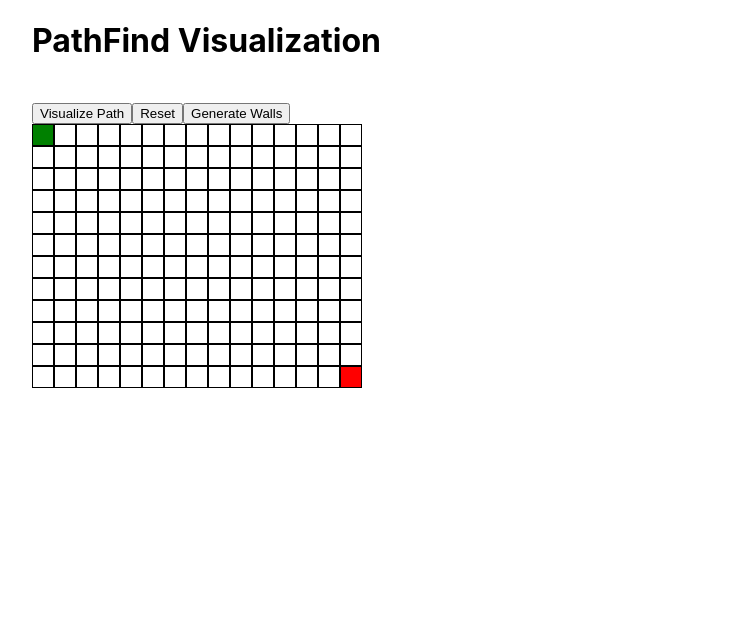
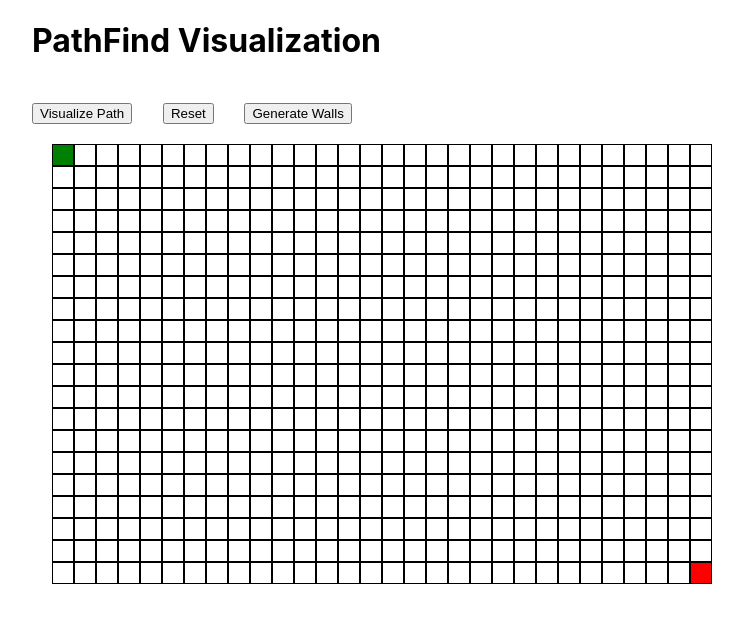
Before and after one commit to zfred219/PathFinding-project, a React (Create React App) app: page / in a window 1280 px wide. Shown: the top 622 px of the page, without its empty margins (96-839 px from the left). Built offline with nearby package versions, Linux system fonts and the light colour scheme.

Commit message:
add mouse enter, up

```diff
--- a/src/Components/Node.css
+++ b/src/Components/Node.css
@@ -36,17 +36,18 @@
     }
 
     50% {
-      background-color: peachpuff;
+      transform: scale(0.6);
+      background-color: rgb(250, 239, 202);
     }
 
-    75% {
+    /* 75% {
       transform: scale(1.2);
       background-color: peachpuff;
-    }
+    } */
 
     100% {
       transform: scale(1);
-      background-color: peachpuff;
+      background-color: rgb(253, 220, 150);
     }
   }
 
@@ -56,7 +57,7 @@
 
   .node-shortest-path {
     animation-name: shortestPath;
-    animation-duration: 1.5s;
+    animation-duration: 1s;
     animation-timing-function: ease-out;
     animation-delay: 0;
     animation-direction: alternate;
@@ -68,16 +69,16 @@
   @keyframes shortestPath {
     0% {
       transform: scale(0.6);
-      background-color: aquamarine;
+      background-color: rgb(194, 202, 212);
     }
 
     50% {
       transform: scale(1.2);
-      background-color: aquamarine;
+      background-color: rgb(188, 209, 248);
     }
 
     100% {
       transform: scale(1);
-      background-color: aquamarine;
+      background-color: rgb(159, 193, 255);
     }
   }
--- a/src/Components/Node.js
+++ b/src/Components/Node.js
@@ -4,7 +4,14 @@ import "./Node.css"
 const Node = (props) => {
     const classes = props.isStart ? "node-start" : props.isWall ? "is-wall" : props.isEnd ? "node-end" : "";
     return (
-        <div className = {`node ${classes}`} id={`node-${props.row}-${props.col}`} onMouseDown={()=>props.mouseDown(props.row, props.col)}></div>
+        <div className = {`node ${classes}`}
+         id={`node-${props.row}-${props.col}`}
+          onMouseDown={()=>props.mouseDown(props.row, props.col)}
+          onMouseEnter={()=>props.mouseEnter(props.row, props.col)}
+          onMouseUp={()=>props.mouseUp(props.row, props.col)}
+          >
+
+        </div>
     )
 };
 
--- a/src/Components/PathFind.css
+++ b/src/Components/PathFind.css
@@ -1,3 +1,4 @@
+
 
 .Wrapper {
     max-width: 80%;
@@ -7,3 +8,12 @@
 .rowWrapper {
     display: flex;
 }
+
+.grid {
+    margin: 20px;
+    text-align: center;
+}
+
+button {
+    margin-right: 3%;
+}
--- a/src/Components/PathFind.js
+++ b/src/Components/PathFind.js
@@ -3,8 +3,8 @@ import Node from "./Node"
 import Astar from "../Algorithms/AStar"
 import "./PathFind.css"
 
-const cols = 15;
-const rows = 12;
+const cols = 30;
+const rows = 20;
 
 const NODE_START_ROW = 0;
 const NODE_START_COL = 0;
@@ -16,6 +16,7 @@ const Pathfind = () => {
     const [Grid, setGrid] = useState([]);
     const [Path, setPath] = useState([]);
     const [VisitedNodes, setVisitedNodes] = useState([]);
+    const [MouseDown, setMouseDown] = useState(false);
     //const [Algorithm, setAlgorithm] = useState([]);
 
     const initilizeGrid = () => {
@@ -45,7 +46,17 @@ const Pathfind = () => {
 
     const mouseDownHandler = (row, col) => {
         mouseDownWallToggle(Grid, row, col);
-    }
+        setMouseDown(true)
+    };
+
+    const mouseEnterHandler = (row, col) => {
+        if (MouseDown) mouseDownWallToggle(Grid, row, col);
+    };
+
+    const mouseUpHandler = (row, col) => {
+        setMouseDown(false);
+    };
+
 
     const mouseDownWallToggle = (grid, row, col) => {
         const newGrid = grid.slice();
@@ -57,7 +68,9 @@ const Pathfind = () => {
         newGrid[row][col] = newSpot;
         calculatePath(newGrid)
         setGrid(newGrid);
-      };
+    };
+
+
 
 
     // Call first
@@ -133,7 +146,10 @@ const Pathfind = () => {
                                 key={colIndex} isStart={isStart}
                                 isEnd={isEnd} row={rowIndex}
                                 col={colIndex} isWall={isWall}
-                                mouseDown={(r, c) => mouseDownHandler(r, c)}/>
+                                mouseDown={(r, c) => mouseDownHandler(r, c)}
+                                mouseEnter={(r, c) => mouseEnterHandler(r, c)}
+                                mouseUp={(r, c) => mouseUpHandler(r, c)}
+                                />
                             )
                         })}
                     </div>
@@ -216,10 +232,14 @@ const Pathfind = () => {
         <div className="Wrapper">
             <h1>PathFind Visualization</h1>
             <br></br>
-            <button id="v-btn" onClick={visualizePathHandler}>Visualize Path</button>
-            <button onClick={resetPath}>Reset</button>
-            <button onClick={generateRandomWalls}>Generate Walls</button>
-            {gridWithNode}
+            <div>
+                <button id="v-btn" onClick={visualizePathHandler}>Visualize Path</button>
+                <button onClick={resetPath}>Reset</button>
+                <button onClick={generateRandomWalls}>Generate Walls</button>
+            </div>
+            <div className="grid">
+                {gridWithNode}
+            </div>
         </div>
     )
 }
```
Also changed, not shown: 1 other file (tests, documents, lock files or other folders).
